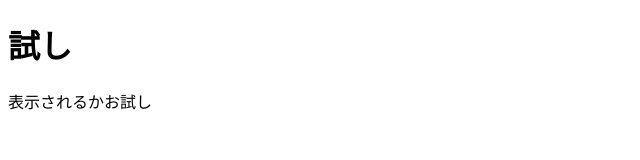
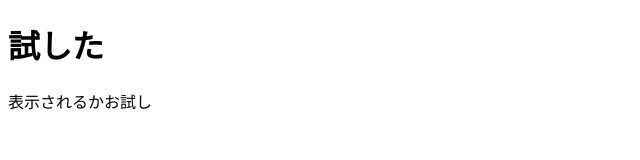
Before and after one commit to kamayuki07/web, a plain HTML site: page index.html in a window 1280 px wide. Shown: the full height of the page, 0-640 px from the left. Drawn offline with Linux system fonts and the light colour scheme.

Commit message:
Update index.html

```diff
--- a/index.html
+++ b/index.html
@@ -4,7 +4,7 @@
     <title>授業</title>
   </heed>
   <body>
-    <h1>試し</h1>
+    <h1>試した</h1>
     <p>表示されるかお試し</p>
   </body>
 </html>
```
